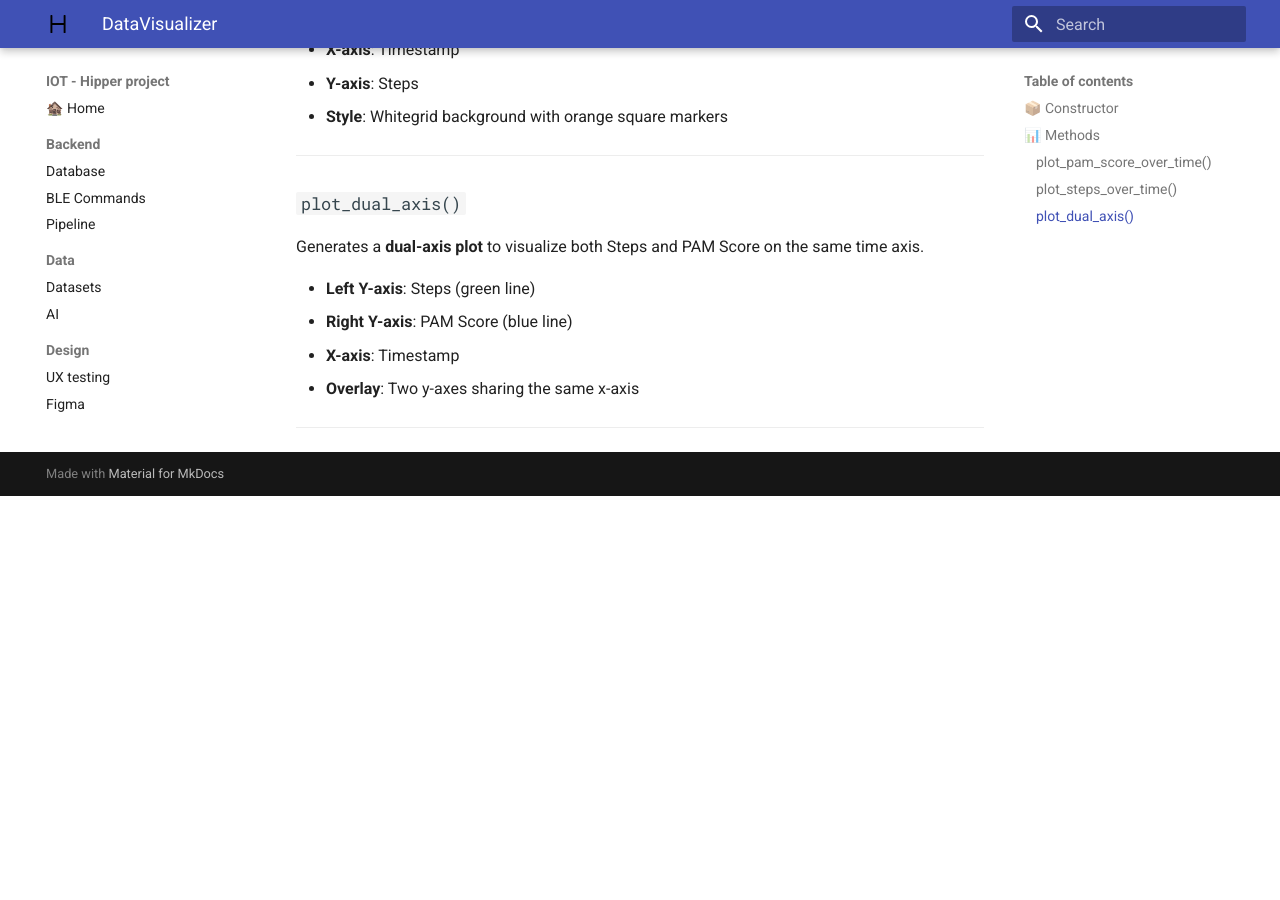
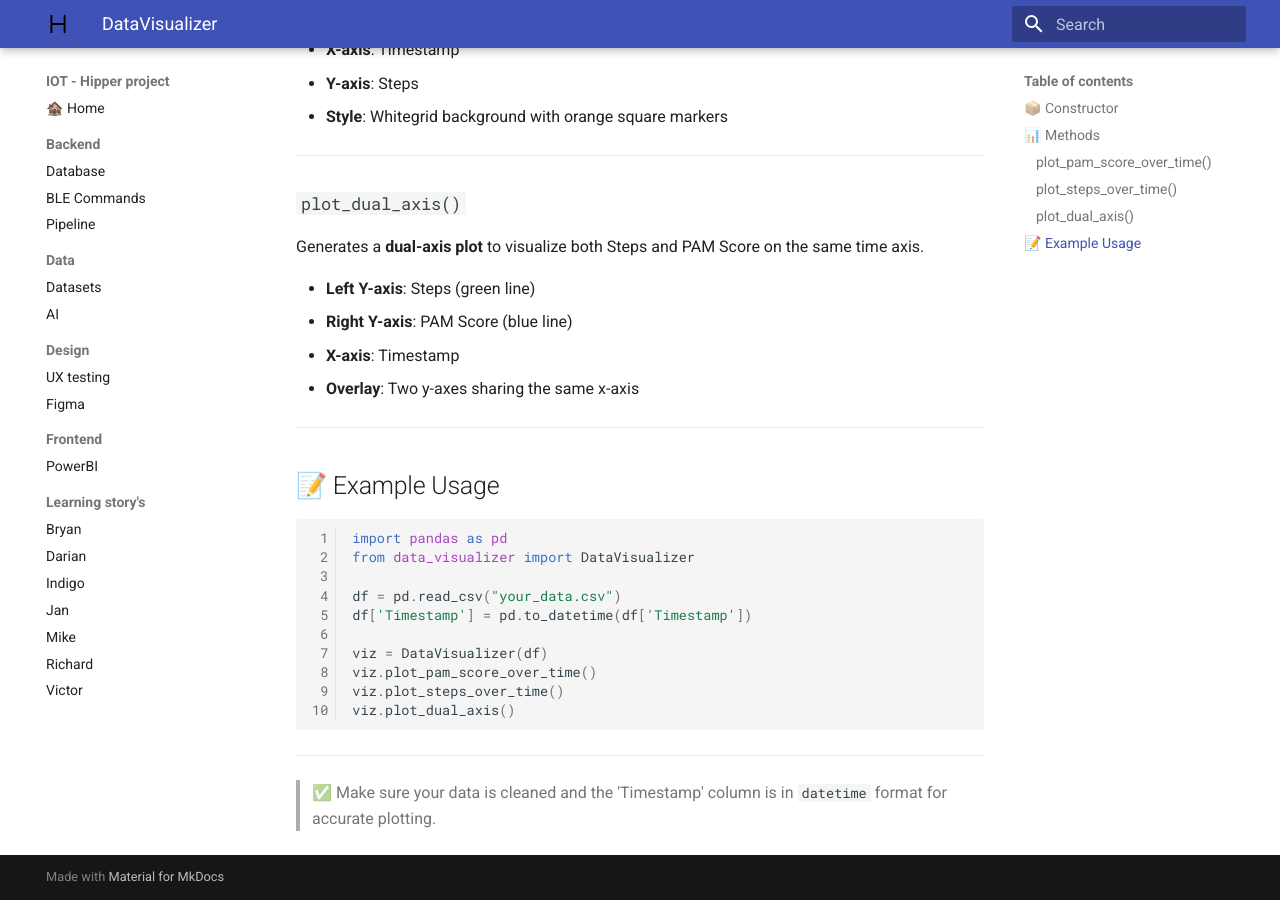
Before and after one commit to Vic-Warden/Digital-Life-Hipper-Monitoring, an MkDocs documentation site: the page built from docs/backend/visualize_data.md, in a window 1280 px wide and 900 px high, scrolled down 910 px. Built offline with MkDocs 1.6.1 and Material for MkDocs 9.7.7, drawn with Linux system fonts in a browser that asks for light colours; before the commit the page ends 1406 px from its top, so only the background shows below that.

Commit message:
example usage

````diff
--- a/docs/backend/visualize_data.md
+++ b/docs/backend/visualize_data.md
@@ -47,3 +47,22 @@
 - **Overlay**: Two y-axes sharing the same x-axis
 
 ---
+
+## 📝 Example Usage
+
+```python
+import pandas as pd
+from data_visualizer import DataVisualizer
+
+df = pd.read_csv("your_data.csv")
+df['Timestamp'] = pd.to_datetime(df['Timestamp'])
+
+viz = DataVisualizer(df)
+viz.plot_pam_score_over_time()
+viz.plot_steps_over_time()
+viz.plot_dual_axis()
+```
+
+---
+
+> ✅ Make sure your data is cleaned and the 'Timestamp' column is in `datetime` format for accurate plotting.
````
